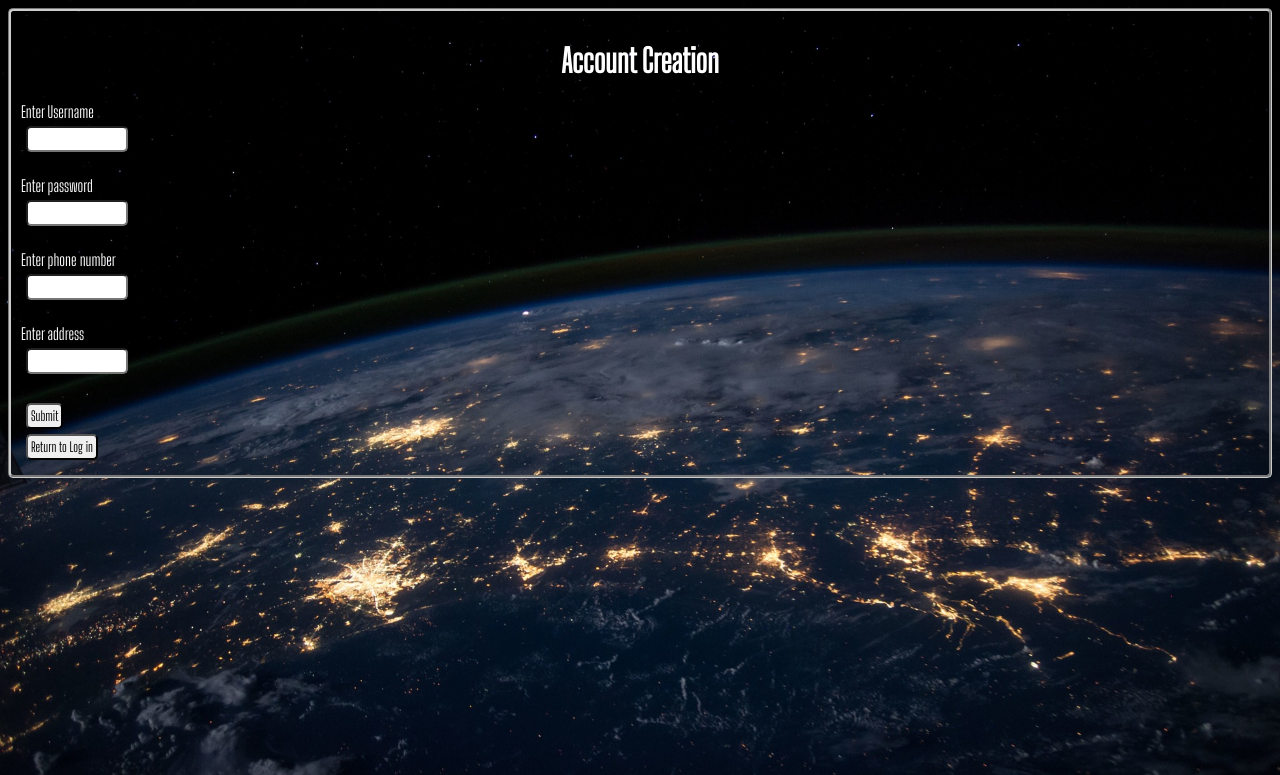
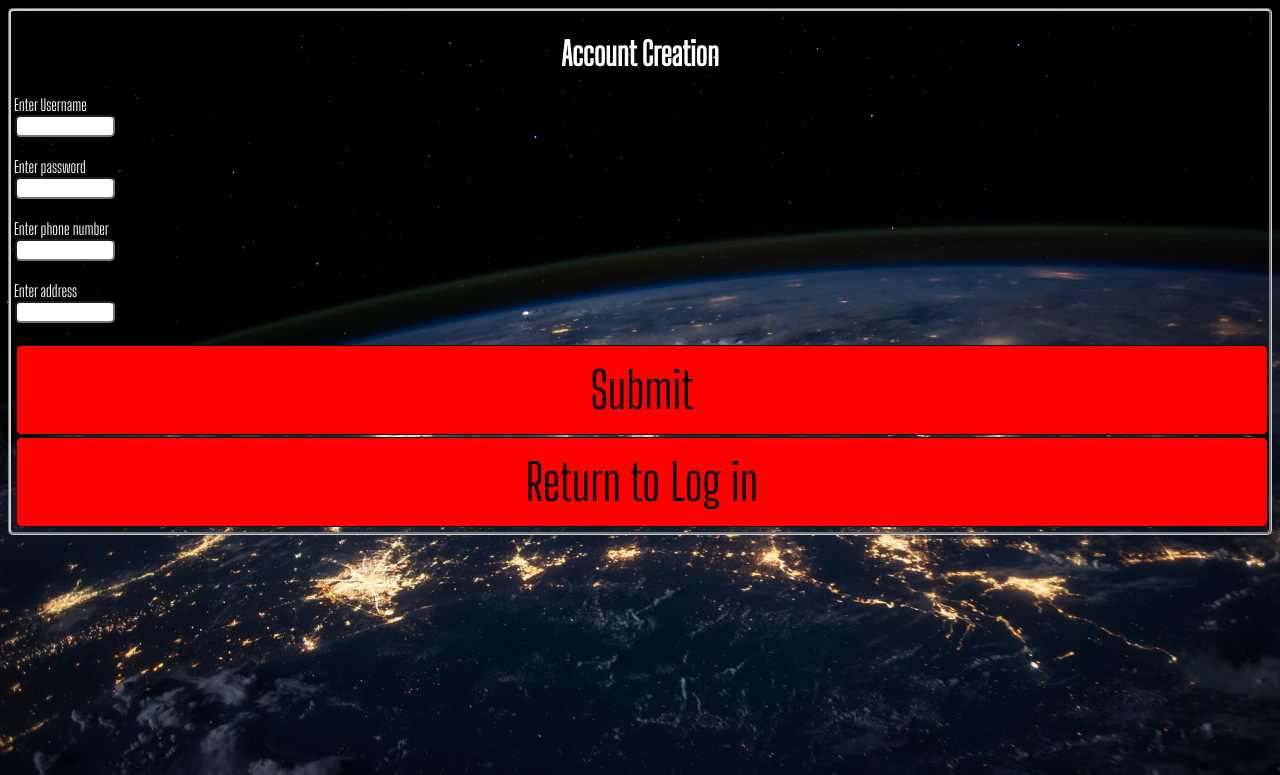
Before and after one commit to TCooper1996/SE-Python-ATM, a Django app: page /atmsite/createaccount in a window 1280 px wide. Shown: the top 775 px of the page. Run offline with Django 3.2, Linux system fonts and the light colour scheme.

Commit message:
Made the buttons bigger. Woo Hoo

```diff
--- a/PyATMDjango/assets/styles.css
+++ b/PyATMDjango/assets/styles.css
@@ -15,7 +15,8 @@ h1{
 }
 
 .errorClass{
-  color: #ffd662;
+  color: #c56250;
+  background-color: #0f121f;
   position: relative;
   animation-name: up_down;
   animation-duration: 0.2s;
@@ -23,26 +24,32 @@ h1{
 }
 
 @keyframes up_down {
-  from {color: #ffd662; top: 0px; }
+  from {color:  #c56250; top: 0px; }
   to {color: #fe840e; top: 10px;}
 
 }
 .credentials input{
   display: block;
-  padding: 3px;
-    margin: 5px;
+
+    margin: 1px;
     border-radius: 5px;
 
 
 }
 
- button{
-
-  padding: 3px;
-    margin: 5px;
-    border-radius: 5px;
 
 
+button {
+  display: block;
+  width: 100%;
+border: 1px solid #000000;
+background-color: #ff0000;
+  padding: 14px 28px;
+  margin: 2px;
+  font-size: 50px;
+  cursor: pointer;
+  text-align: center;
+  border-radius: 5px;
 }
 
 button:hover{
@@ -56,7 +63,7 @@ input:hover{
 
 .credentials {
 
-  padding: 10px;
+  padding: 3px;
   border: 3px groove #cccccc;
   border-radius: 5px;
   position: relative;
@@ -73,7 +80,7 @@ input:hover{
   border: 3px groove #cccccc;
   border-radius: 5px;
   position: relative;
-  padding-bottom: 40px;
+  padding-bottom: 5px;
 
 
 
@@ -81,9 +88,11 @@ input:hover{
 
 .create-account input{
   display: block;
-  margin: 10px;
+  margin: 3px;
   border-radius: 5px;
+
 }
+
 .account-options {
     display: grid;
     grid-template-columns: auto auto auto auto;
--- a/PyATMDjango/atmsite/templates/atmsite/create_account.html
+++ b/PyATMDjango/atmsite/templates/atmsite/create_account.html
@@ -25,16 +25,17 @@
     <label for="address_entry">Enter address</label>
     <input id="password_entry" type="text" name="address" value="">
     <br>
-    <input type="submit" value="Submit">
+    <button type="submit"> Submit </button>
 </form>
 
 <form  action="{% url 'index' %}" method="get">
-    <input type="submit" value="Return to Log in">
+    <button type="submit" > Return to Log in </button>
 </form>
 </div>
-
+<div class="errorClass">
 {% for error in errors %}
-    <p class="errorClass">{{ error }}</p>
+    <p >{{ error }}</p>
 {% endfor %}
+</div>
 </body>
 </html>
--- a/PyATMDjango/atmsite/templates/atmsite/view_balance.html
+++ b/PyATMDjango/atmsite/templates/atmsite/view_balance.html
@@ -12,7 +12,7 @@
   <h1> Balance </h1>
   <div class="credentials">
     <h1> {{ account.username }} </h1>
-<p>Balance $ {{ account.balance }}</p>
+<h1>Balance ${{ account.balance }}</h1>
 <form action="{% url 'account_menu' %}" method="get">
     <button type="submit">Return to menu</button>
 </form>
```
Also changed, not shown: PyATMDjango/atmsite/templates/atmsite/deposit.html (+4 -3 lines), PyATMDjango/atmsite/templates/atmsite/index.html (+4 -3 lines), PyATMDjango/atmsite/templates/atmsite/withdraw.html (+8 -8 lines), PyATMDjango/db.sqlite3.
